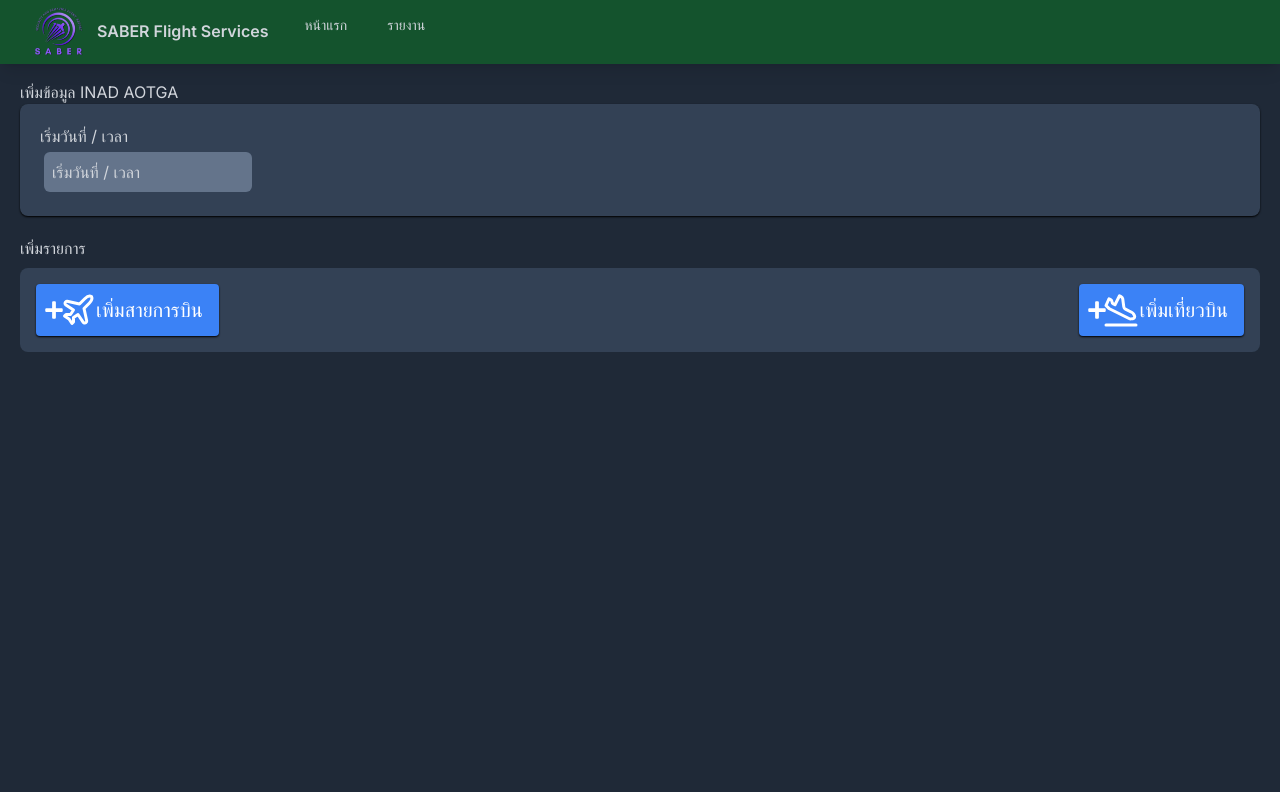
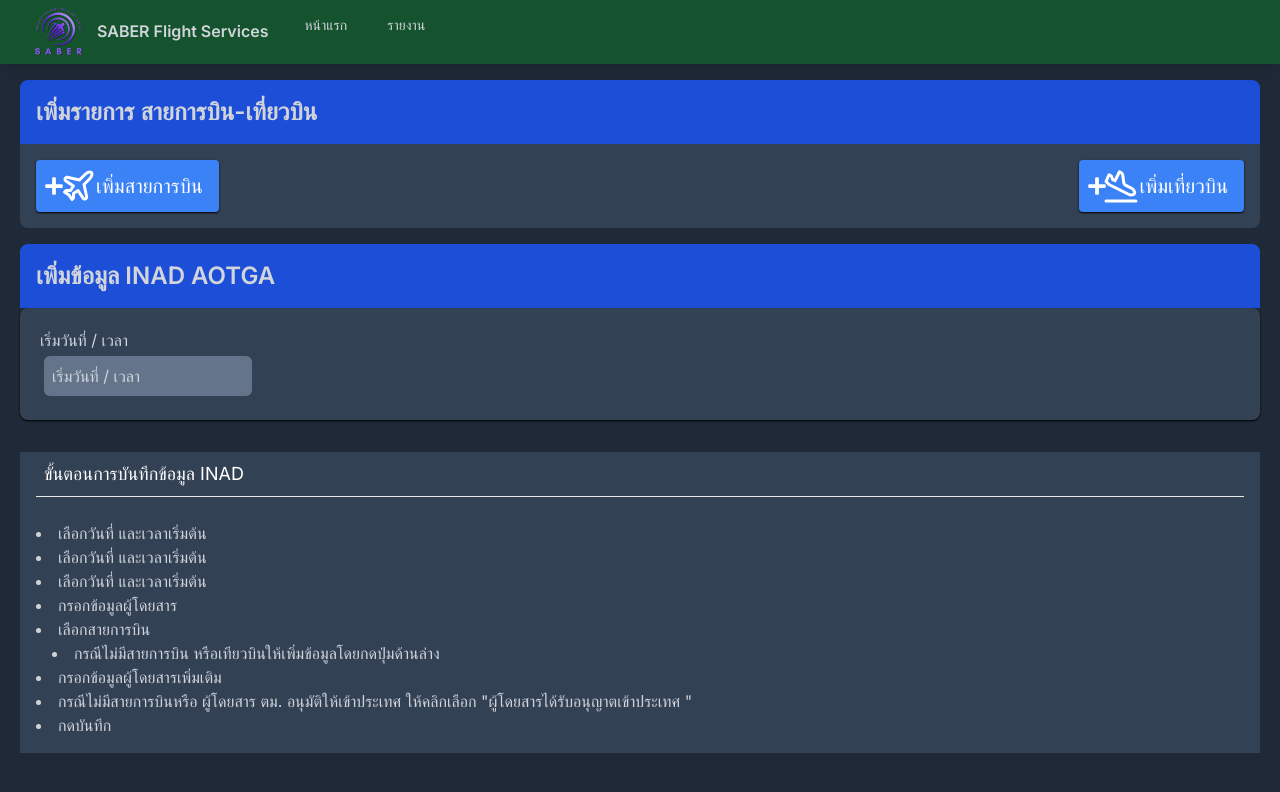
Before and after one commit to civicspoon/saber, a Next.js app: page /saber/Flight in a window 1280 px wide. Shown: the top 792 px of the page. Built offline with nearby package versions, Linux system fonts and the light colour scheme.

Commit message:
guid Done

```diff
--- /dev/null
+++ b/app/Flight/Components/Guide.js
@@ -0,0 +1,24 @@
+function Guide() {
+    return (
+        <div className="flex-1 mt-8 bg-slate-700 p-4">
+            <div className="cardheader">
+                ขั้นตอนการบันทึกข้อมูล INAD
+            </div>
+            <div>
+                <li>เลือกวันที่ และเวลาเริ่มต้น</li>
+                <li>เลือกวันที่ และเวลาเริ่มต้น</li>
+                <li>เลือกวันที่ และเวลาเริ่มต้น</li>
+                <li>กรอกข้อมูลผู้โดยสาร</li>
+                <li>เลือกสายการบิน       </li>
+                <li className="pl-4">กรณีไม่มีสายการบิน หรือเทียวบินให้เพิ่มข้อมูลโดยกดปุ่มด้านล่าง</li>
+                <li>กรอกข้อมูลผู้โดยสารเพิ่มเติม </li>
+                <li>กรณีไม่มีสายการบินหรือ ผู้โดยสาร ตม. อนุมัติให้เข้าประเทศ ให้คลิกเลือก "ผู้โดยสารได้รับอนุญาตเข้าประเทศ
+                "</li>
+                <li>กดบันทึก </li>
+
+            </div>
+        </div>
+    );
+}
+
+export default Guide;
--- a/app/Flight/page.js
+++ b/app/Flight/page.js
@@ -7,6 +7,7 @@ import { FaPlus, FaSave } from 'react-icons/fa'; // นำเข้าไอค
 import { LuPlane, LuPlaneLanding } from "react-icons/lu";
 import NewFlight from "./Components/NewFlight";
 import NewAirline from "./Components/NewAirline";
+import Guide from "./Components/Guide";
 
 function Page() {
   const [isModalOpen, setIsModalOpen] = useState(false);
@@ -30,13 +31,8 @@ function Page() {
 
   return (
     <>
-      <div>
-        <div>เพิ่มข้อมูล INAD AOTGA</div>
-        <div className="flex bg-slate-700 p-4 rounded-lg shadow-black shadow-sm">
-          <InsertInad />
-        </div>
-          <div className="mt-5 ">เพิ่มรายการ</div>
-          <div className="flex justify-between my-2 p-2 rounded-lg bg-slate-700">
+        <div className="font-semibold bg-blue-700 text-2xl p-4 rounded-t-lg">เพิ่มรายการ สายการบิน-เที่ยวบิน</div>
+        <div className="flex justify-between  p-2 rounded-b-lg mb-4 bg-slate-700">
 
           <button
             className="bg-blue-500 text-white px-4 pl-6 py-2 rounded flex items-center"
@@ -62,6 +58,15 @@ function Page() {
             /> เพิ่มเที่ยวบิน
           </button>
         </div>
+      <div>
+        <div className="font-semibold bg-blue-700 text-2xl p-4 rounded-t-lg">เพิ่มข้อมูล INAD AOTGA</div>
+        <div className="flex bg-slate-700 p-4 rounded-lg shadow-black shadow-sm">
+          <InsertInad />
+        </div>
+        <div>
+          <Guide />
+        </div>
+
       </div>
 
       {/* MODAL */}
```
